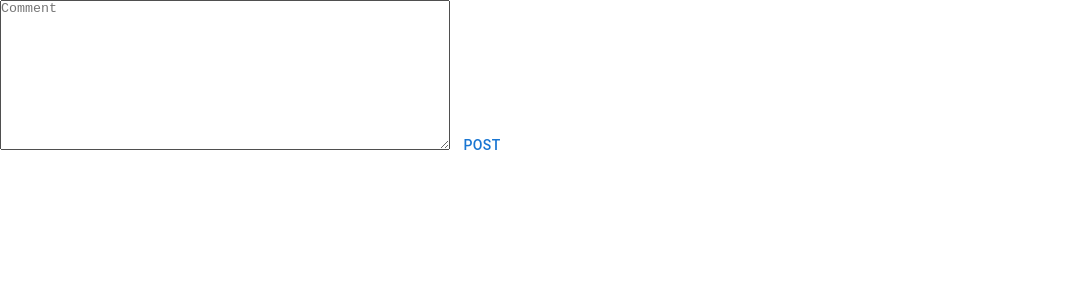
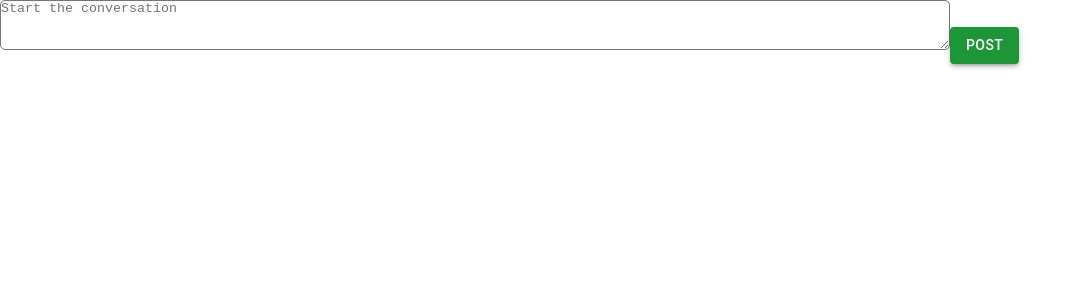
Before and after one commit to TimbleMichael/Bazzar-Frontend, a React (Create React App) app: page /CommentsPage in a window 1280 px wide. Shown: the top 300 px of the page, without its empty margins (0-1084 px from the left). Built offline with nearby package versions, Linux system fonts and the light colour scheme; no server answers.

Commit message:
completed grabbing comments from backend

```diff
--- a/src/components/CommentsPage.js
+++ b/src/components/CommentsPage.js
@@ -1,12 +1,28 @@
 import React, { useEffect } from "react";
 import axios from "axios";
 import { useContext } from "react";
-import { commentContext, recipeContext, loggedInContext } from "../Context";
+import { commentContext, loggedInContext } from "../Context";
 import { Button } from "@mui/material";
 import TextareaAutosize from '@mui/material/TextareaAutosize';
 
 
 function CommenetsPage({recipeId}) {
+
+    const { loggedIn, setLoggedIn } = useContext(loggedInContext);
+
+    const handleUserIdForComment = () => {
+        axios.get("http://localhost:3001/logged_in", { withCredentials: true })
+            .then(response => {
+                if(response.data.logged_in) {
+                    setLoggedIn({...loggedIn, loggedInStatus: true, user: response.data.user})
+                }
+            })
+    };
+
+    useEffect(() => {
+        handleUserIdForComment()
+
+    }, [])
 
     const { comment, setComment } = useContext(commentContext);
 
@@ -15,13 +31,17 @@ function CommenetsPage({recipeId}) {
     };
 
     const handleSubmit = (event) => {
-        event.preventDeafault()
+        event.preventDefault()
 
         axios.post("http://localhost:3001/comments", {
-            body: comment.body
+            body: comment.body,
+            recipe_id: recipeId,
+            user_id: loggedIn.user.id
         })
         .then(response => {
-            console.log(response.data)
+            if(response.data.status === 'created') {
+                window.location.reload();
+            }
         })
         .catch(error => {
             console.log(error)
@@ -29,20 +49,27 @@ function CommenetsPage({recipeId}) {
     };
 
     return(
-        <div>
-            <form onSubmit={handleSubmit}>
-                <textarea
-                    style={{width: 450, height: 150}}
-                    className="textarea-prop"
+        <div className="comment-section">
+            <form className="comment" onSubmit={handleSubmit}>
+                <TextareaAutosize
+                    className="comment-box"
+                    style={{width: 950, height: 50, borderRadius: 5}}
                     type="textarea"
                     name="body"
-                    placeholder="Comment"
+                    placeholder="Start the conversation"
                     value={comment.body}
                     onChange={handleChange}
+                    required
                 />
 
                 <Button
-                    type="text"
+                    className="comment-button"
+                    type="submit"
+                    variant="contained"
+                    sx={{
+                        background: '#1D9637',
+                        boxShadow: 3
+                    }}
                 >
                     Post
                 </Button>
@@ -51,10 +78,6 @@ function CommenetsPage({recipeId}) {
 
             </form>
 
-            {console.log(recipeId)}
-
-
-
         </div>
 
     );
```
